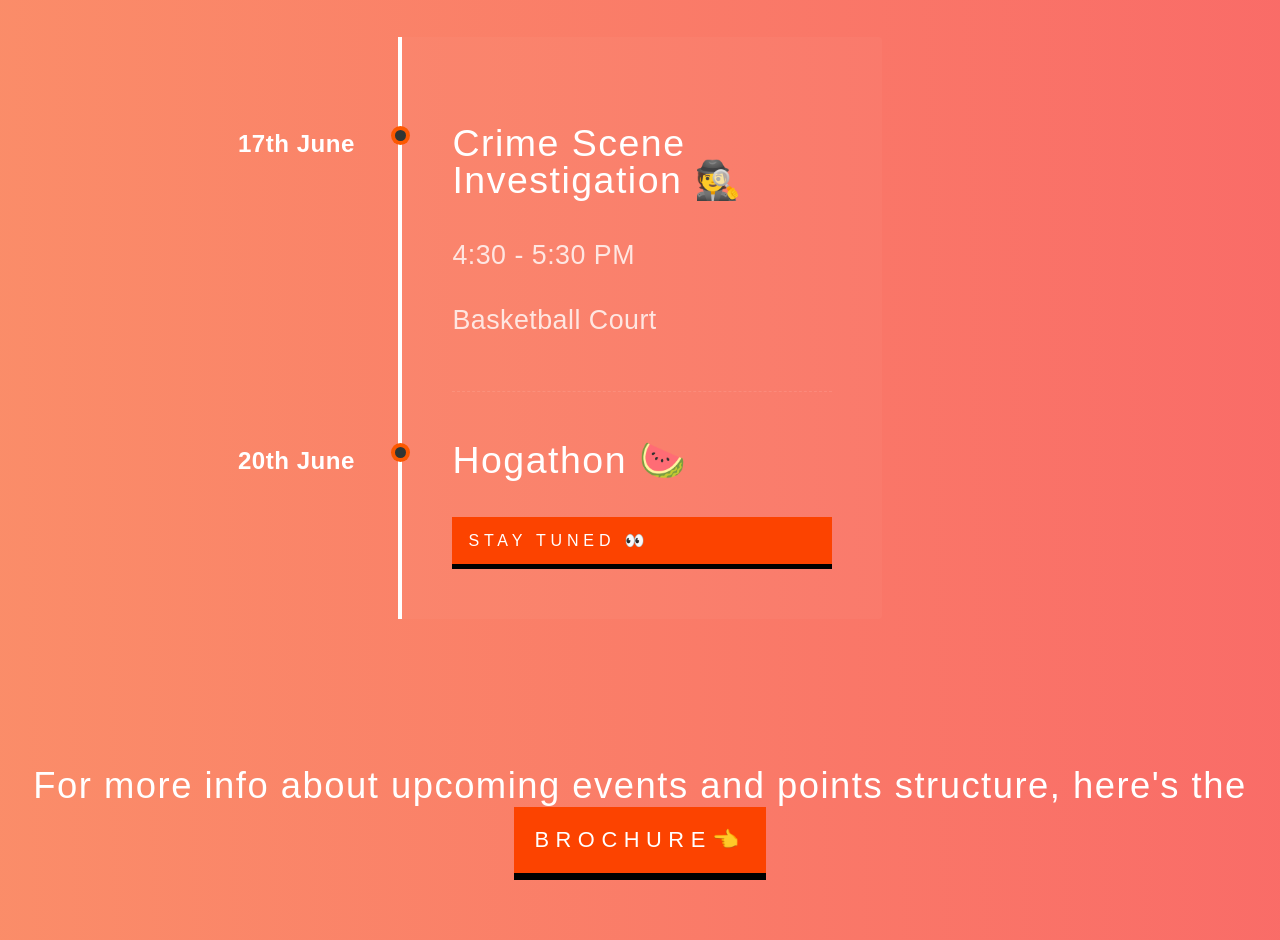
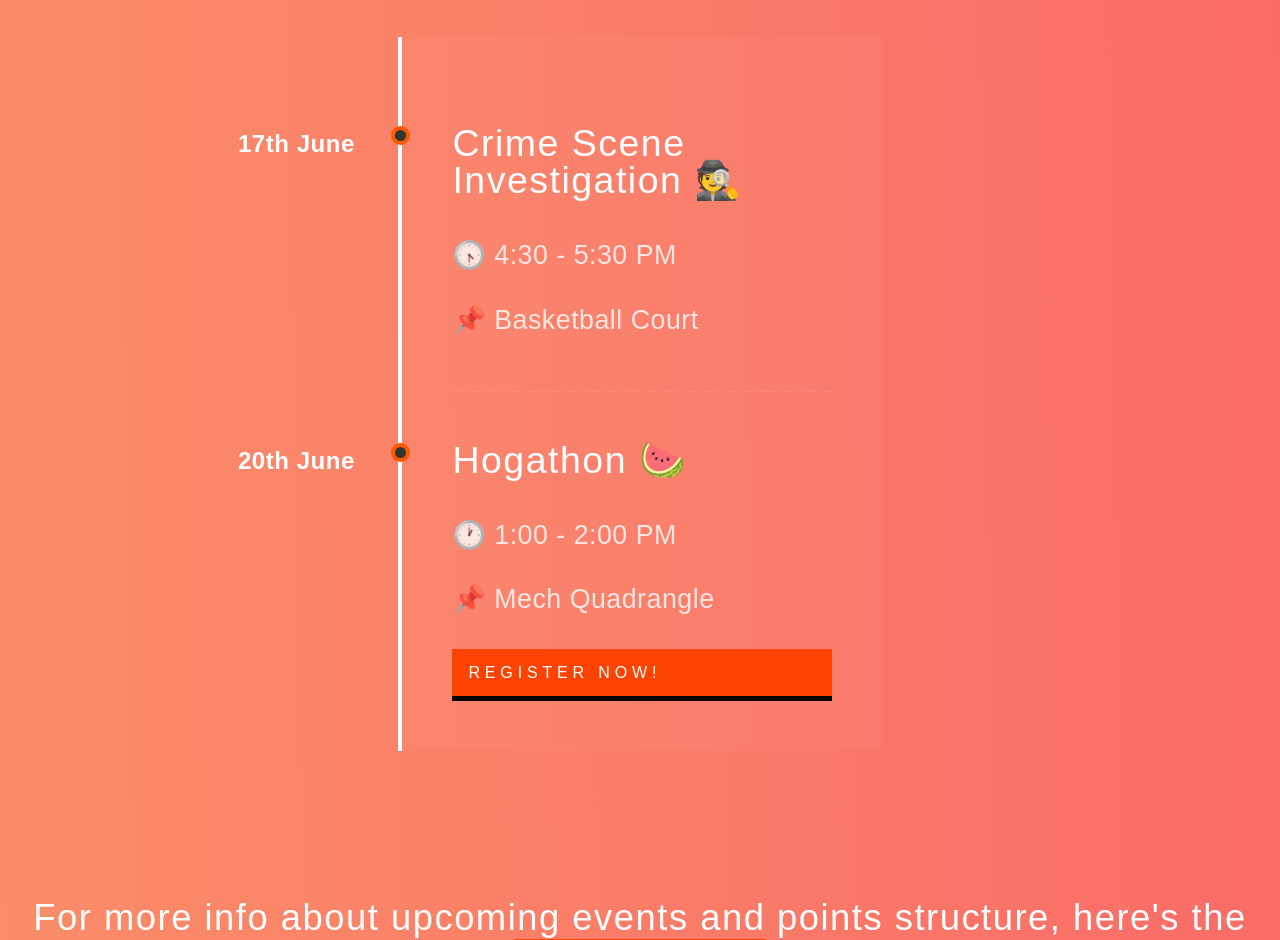
Before and after one commit to G-Aswin/Parichay22, a Flask app: page /prefest in a window 1280 px wide. Shown: the part 972-1912 px from the top of the page. Run offline with Flask 2, Linux system fonts and the light colour scheme; some web fonts are replaced.

Commit message:
hogathon registrations live

```diff
--- a/templates/prefest.html
+++ b/templates/prefest.html
@@ -32,16 +32,17 @@
         <ul class="timeline">
             <li class="event" data-date="17th June">
                 <h3>Crime Scene Investigation 🕵️</h3>
-                <p>4:30 - 5:30 PM</p>
-                <p>Basketball Court</p>
+                <p> 🕟 4:30 - 5:30 PM</p>
+                <p> 📌 Basketball Court</p>
                 <!-- <a
                     href="https://docs.google.com/forms/d/e/1FAIpQLScehbabNa7QsnMsOhPaCyD88uWKlb_FzOkUSmDW8WSfHFakOw/viewform?usp=sf_link">Register
                     Here 👈</a> -->
             </li>
             <li class="event" data-date="20th June">
                 <h3>Hogathon 🍉</h3>
-                <!-- <p> 1 - 1:30 PM</p> -->
-                <a>Stay Tuned 👀</a>
+                <p> 🕐 1:00 - 2:00 PM</p>
+                <p> 📌 Mech Quadrangle</p>
+                <a href="https://forms.gle/8SsbchoCvB3YsQou9"> Register Now!</a>
             </li>
         </ul>
         <br>
```
